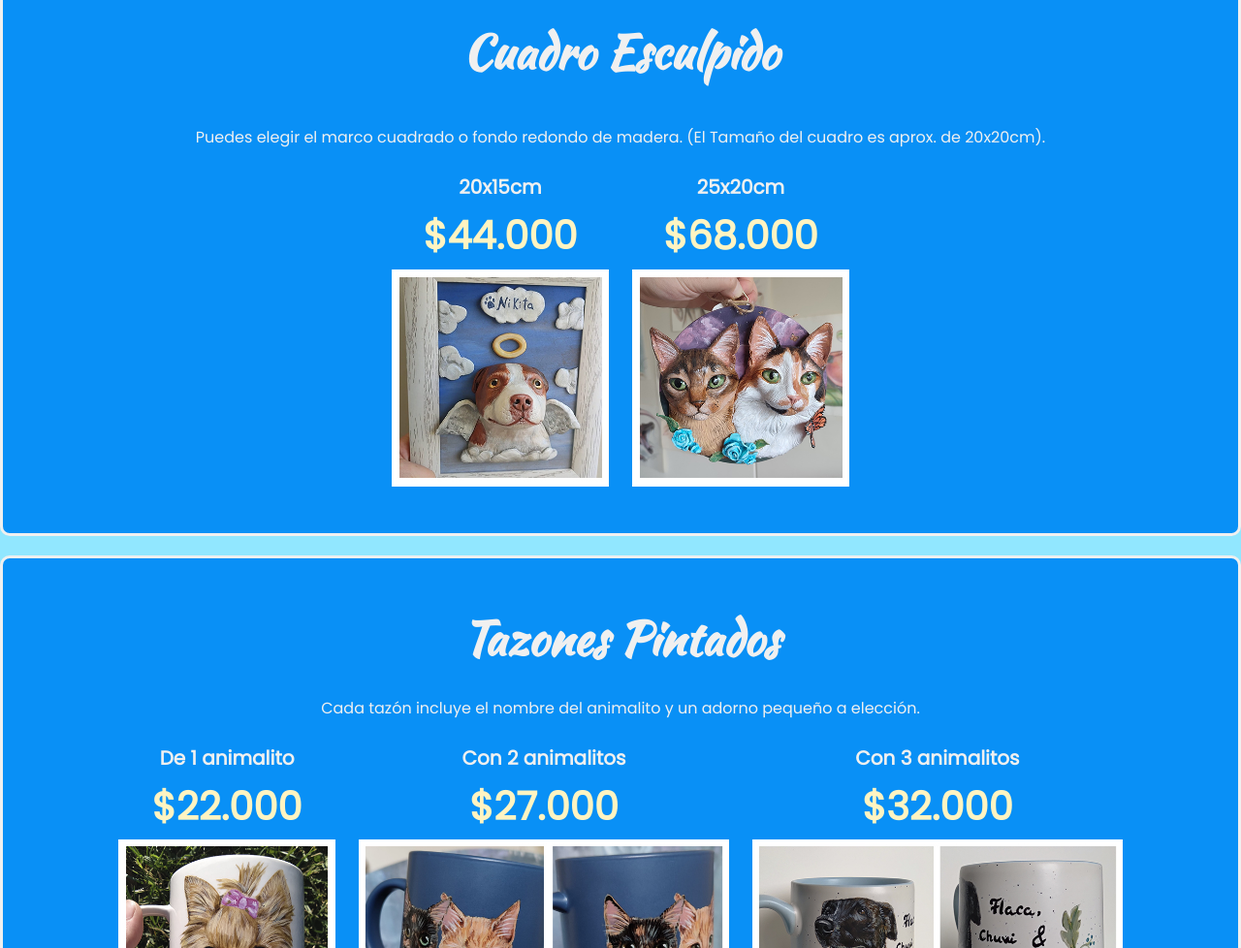
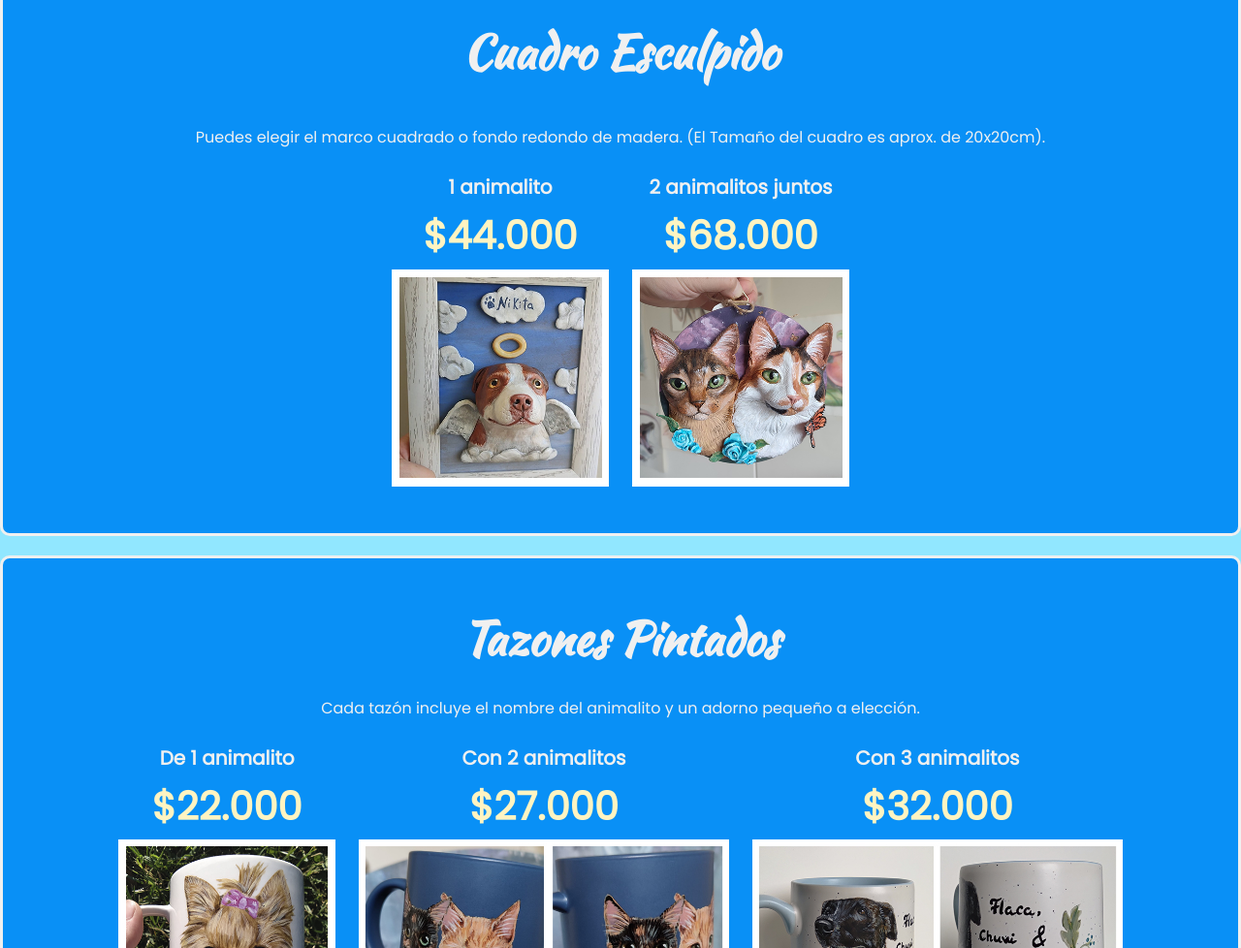
Before and after one commit to tintalizu/tintalizu.github.io, a plain HTML site: page index.html in a window 1280 px wide. Shown: the part 1366-2344 px from the top of the page at 97% size. Drawn offline with Linux system fonts and the light colour scheme.

Commit message:
Update index.html titulos productos tazon esculpido

```diff
--- a/index.html
+++ b/index.html
@@ -82,12 +82,12 @@
         <p class="catalog__info py-3"> Puedes elegir el marco cuadrado o fondo redondo de madera. (El Tamaño del cuadro es aprox. de 20x20cm).</p>
         <section class="catalog__elements">
             <div class="card">
-                <p class="card__title">20x15cm</p>
+                <p class="card__title">1 animalito</p>
                 <p class="card__prices m-auto">$44.000 </p>
                 <img class="card__img" src="img/products/picture1_3d.jpg" loading="lazy" alt="tazón con retrato">
             </div>
             <div class="card">
-                <p class="card__title">25x20cm</p>
+                <p class="card__title">2 animalitos juntos</p>
                 <p class="card__prices m-auto">$68.000 </p>
                 <img class="card__img" src="img/products/picture2_3d.jpg" loading="lazy" alt="tazón con 2 retratos">
             </div>
```
